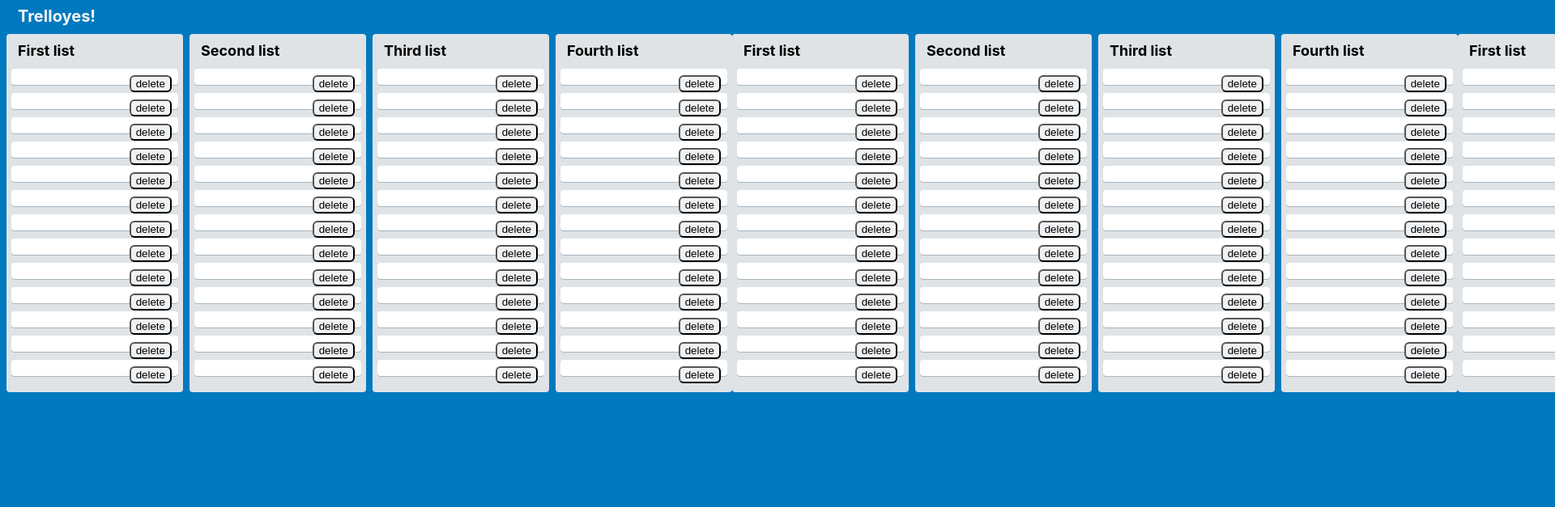
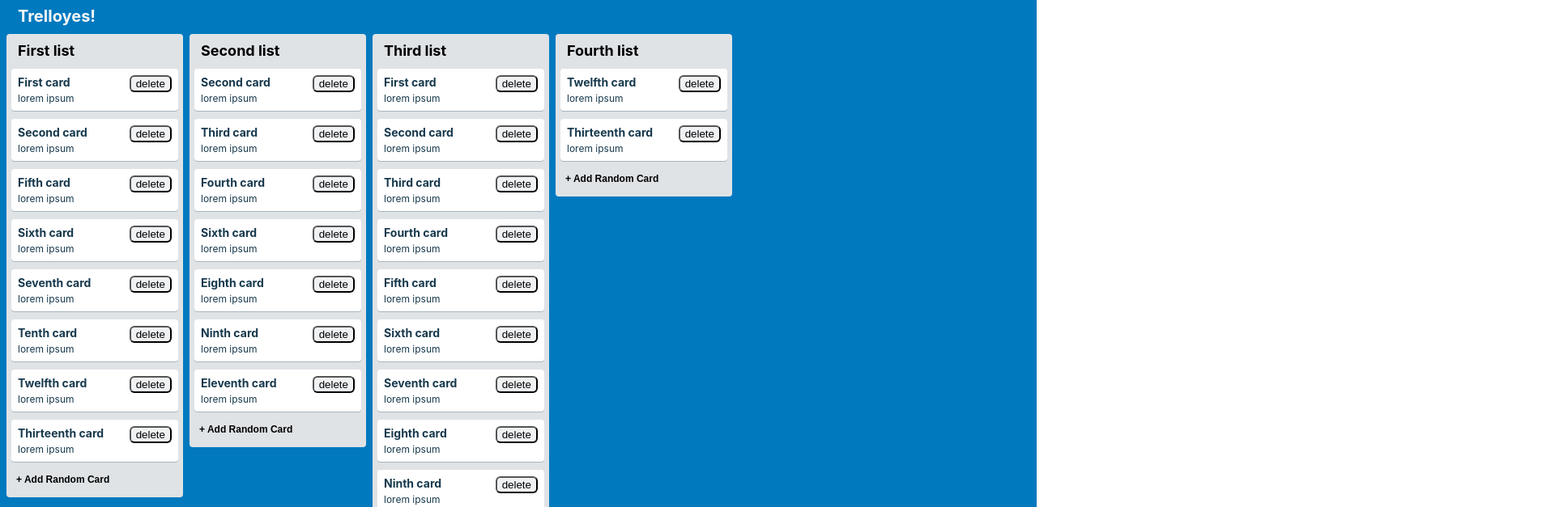
Before and after one commit to Az1rish/trelloyes, a React (Create React App) app: page / in a window 1280 px wide. Shown: the top 627 px of the page at 81% size, 1920 px wide, since content can reach past the window. Built offline with nearby package versions, Linux system fonts and the light colour scheme.

Commit message:
finish List and Card components

```diff
--- a/src/composition/List.js
+++ b/src/composition/List.js
@@ -1,26 +1,24 @@
 import React from 'react';
 import Card from './Card';
-import STORE from '../store';
 
-function List(props) {
-    const arrayOfCard = Object.keys(STORE.allCards).map((card) =>
-        <Card title={card.title} content={card.content} />
-    )
-    const arrayOfLis = STORE.lists.map((list) =>
-    <section className="List" key={list.id}>
-        <header className="List-header">
-            <h2>{list.header}</h2>
-        </header>
-        <div className="List-cards">
-            {arrayOfCard}
-        </div>
-    </section>
-  )
+export default function List(props) {
     return (
-        <div className="App-list">
-            {arrayOfLis}
-        </div>
+        <section className="List">
+            <header className="List-header">
+                <h2>{props.header}</h2>
+            </header>
+            <div className="List-cards">
+                {props.cards.map((card) =>
+                    <Card
+                        key={card.id}
+                        title={card.title}
+                        content={card.content}
+                    />
+                )}
+                <button type="button" className="List-add-button">
+                    + Add Random Card
+                </button>
+            </div>
+        </section>
     )
 }
-
-export default List;
```
Also changed, not shown: src/composition/Card.js (+2 -7 lines).
